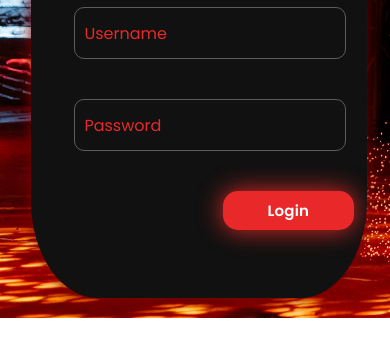
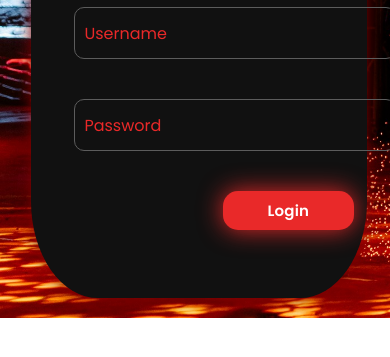
Before and after one commit to ChenChen0606/chenchen.github.io, a plain HTML site: page index.html in a window 390 px wide. Shown: the part 445-802 px from the top of the page. Drawn offline with nearby package versions, Linux system fonts and the light colour scheme.

Commit message:
Update LOGIN_STYLE.css

```diff
--- a/LOGIN_STYLE.css
+++ b/LOGIN_STYLE.css
@@ -167,7 +167,5 @@ button{
     button{
         margin-left: 46vw;
     }
-    input{
-        width:250px;
-    }
+
   }
```
